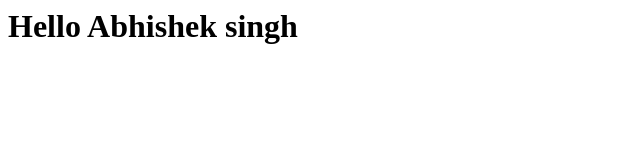
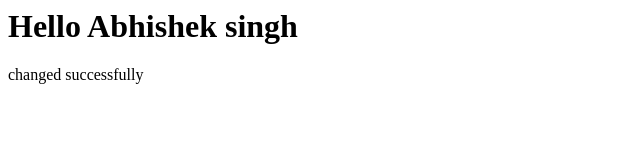
Before and after one commit to Aviskgithub/beanstalk, a website: page index.html in a window 1280 px wide. Shown: the whole page, without its empty margins (0-640 px from the left). Drawn offline with Linux system fonts and the light colour scheme.

Commit message:
changed index file

```diff
--- a/index.html
+++ b/index.html
@@ -2,5 +2,6 @@
 <head><title> Hello </title> </head>
 <body>
 <h1> Hello Abhishek singh </h1>
+  changed successfully
 </body>
 </html>
```
